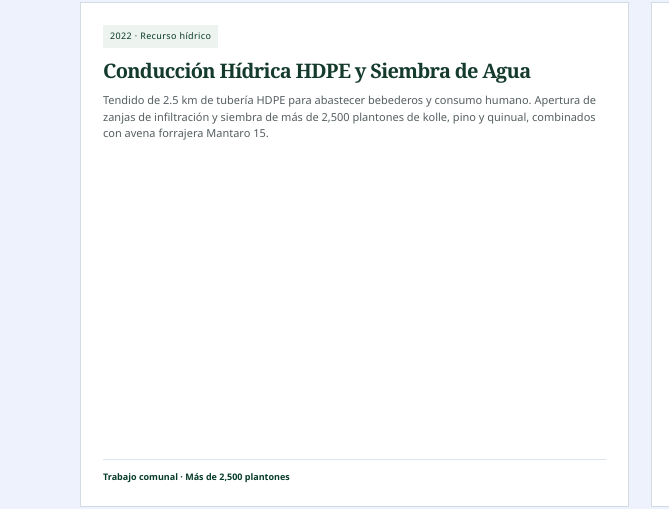
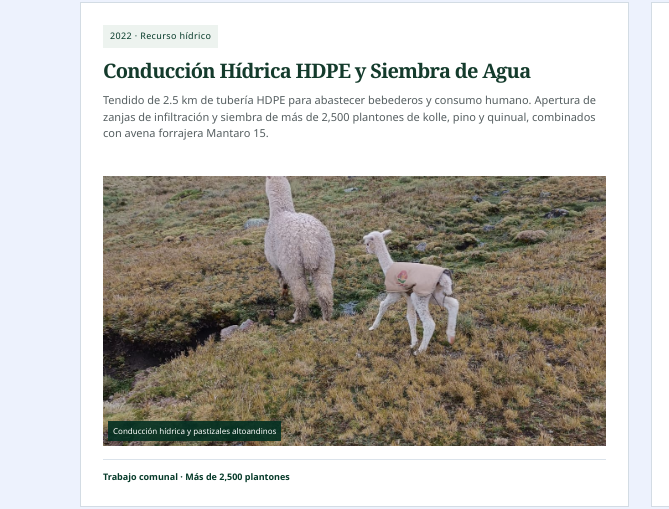
Before and after one commit to M4nu007/asociacion-productores-huamanrazu, a website: page proyectos.html in a window 1280 px wide. Shown: the part 2459-2968 px from the top of the page, 0-669 px from the left. Drawn offline with Linux system fonts and the light colour scheme.

Commit message:
Agrega imagen a conduccion hidrica

```diff
--- a/proyectos.html
+++ b/proyectos.html
@@ -181,6 +181,7 @@
 <span class="year">2022 · Recurso hídrico</span>
 <h3>Conducción Hídrica HDPE y Siembra de Agua</h3>
 <p>Tendido de 2.5 km de tubería HDPE para abastecer bebederos y consumo humano. Apertura de zanjas de infiltración y siembra de más de 2,500 plantones de kolle, pino y quinual, combinados con avena forrajera Mantaro 15.</p>
+<figure class="card-photo"><img src="assets/cria-alpaca.jpg" alt="Alpacas junto a un canal de agua en los pastizales de Huamanrazu" width="1200" height="1600" loading="lazy"><figcaption>Conducción hídrica y pastizales altoandinos</figcaption></figure>
 <div class="card-bottom">
 <strong>Trabajo comunal · Más de 2,500 plantones</strong>
 </div>
```
